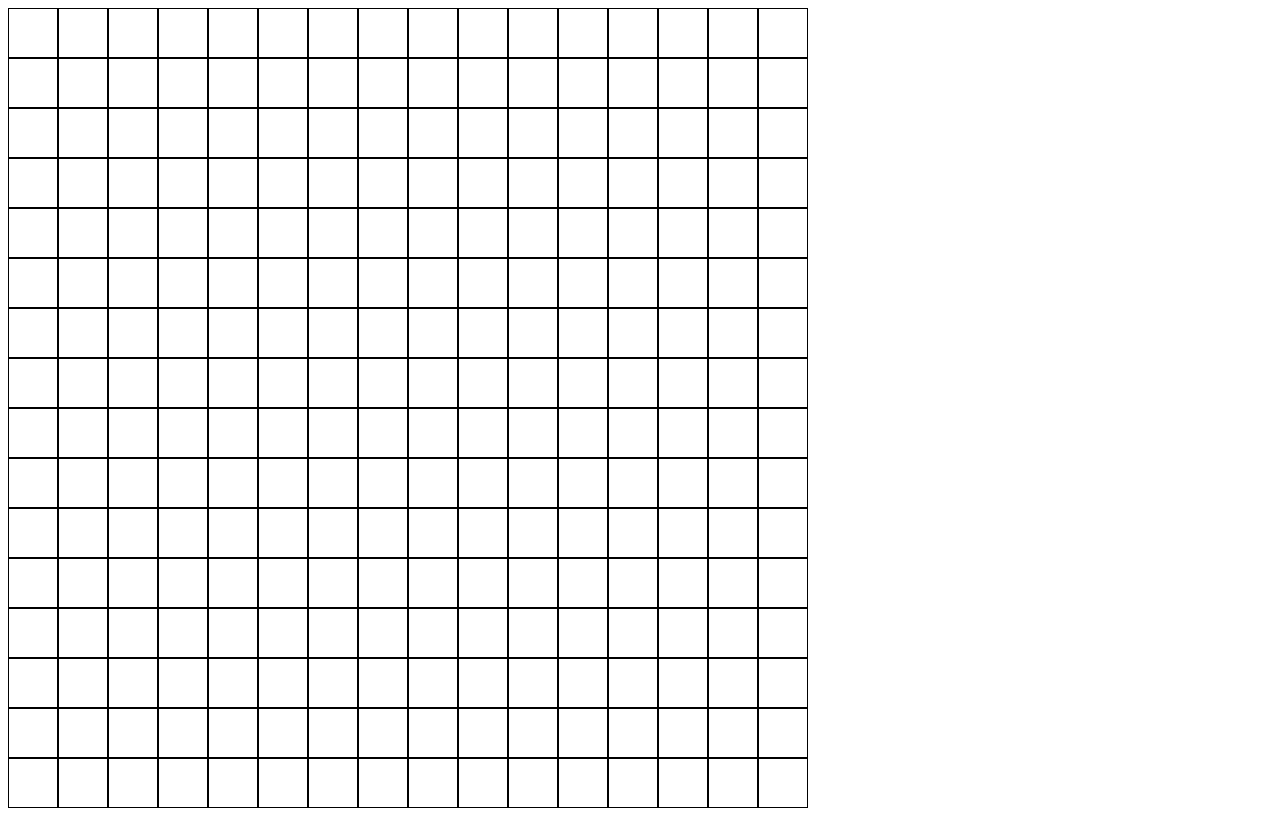
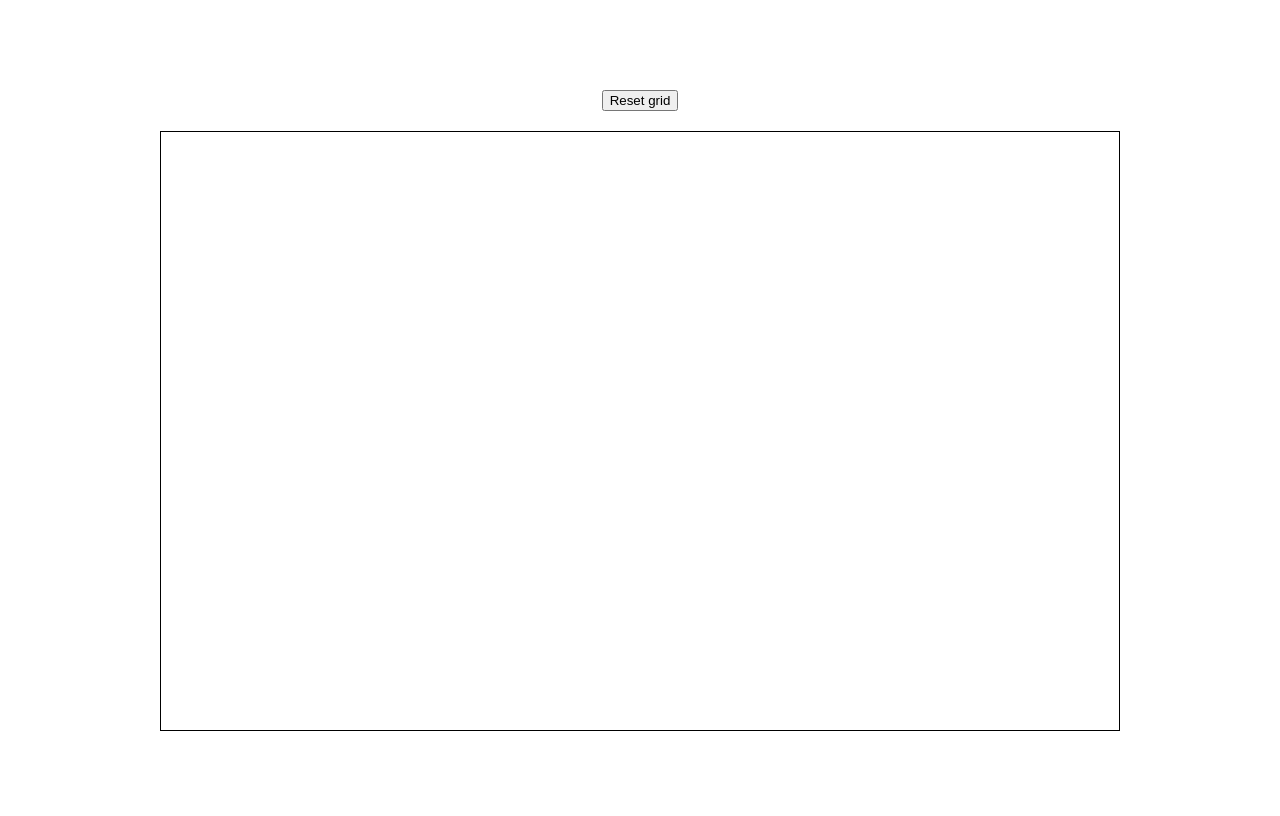
Before and after one commit to liyiz/TOP-etchasketch, a plain HTML site: page index.html in a window 1280 px wide. Drawn offline with Linux system fonts and the light colour scheme.

Commit message:
Add reset button

```diff
--- a/index.html
+++ b/index.html
@@ -8,6 +8,7 @@
     <script src="script.js" defer></script>
 </head>
 <body>
+    <button id="reset">Reset grid</button>
     <div id="container"></div>
 </body>
 </html>
--- a/script.js
+++ b/script.js
@@ -1,16 +1,33 @@
-const gridX = 16;
-const gridY = 16;
+const defaultSize = 16;
 
 document.addEventListener('DOMContentLoaded',() => {
     // handle DOMContentLoaded event
-    createGrid();
+    createGrid(defaultSize, defaultSize);
+
+    const resetBtn = document.querySelector('#reset');
+    resetBtn.addEventListener('click', () => {
+        let gridX = prompt('Enter size of x axis', defaultSize);
+        while (isNaN(gridX) || gridX > 512) {
+            alert('You did not enter a number or you tried a number larger than 512, try again');
+            gridX = prompt('Enter size of x axis', defaultSize);
+        }
+        let gridY = prompt('Enter size of y axis ', defaultSize);
+        while (isNaN(gridY) || gridY > 512) {
+            alert('You did not enter a number or you tried a number larger than 512, try again');
+            gridY = prompt('Enter size of y axis', defaultSize);
+        }
+
+        createGrid(gridX, gridY);
+    })
 });
 
-function createGrid() {
+function createGrid(gridX, gridY) {
     // create rows
     // create columns
     const container = document.querySelector('#container');
 
+    // reset previous grid
+    container.innerHTML = '';
     // set grid size
     // set cell size
 
@@ -19,14 +36,20 @@ function createGrid() {
     for (let i = 0; i < gridX; i++) {
         for (let j = 0; j < gridY; j++) {
             const gridCell = document.createElement('div');
+            css( gridCell, { width: `calc(100%/${gridX})`, height: `calc(100%/${gridY})` });
             gridCell.classList.add('cell', 'fill');
             gridCell.classList.toggle('fill'); // initially flip off the fill
             gridCell.addEventListener('mouseenter', () => {
-                gridCell.classList.toggle('fill');
+                gridCell.classList.add('fill');
             });
             container.appendChild(gridCell);
         }
     }
 
+}
 
+
+function css(e, styles) {
+    for (const property in styles)
+        e.style[property] = styles[property];
 }
--- a/styles.css
+++ b/styles.css
@@ -2,16 +2,28 @@
     box-sizing: border-box;
 }
 
+body {
+    display: flex;
+    flex-direction: column;
+    justify-content: center;
+    align-items: center;
+    width: 100%;
+    height: 100vh;
+    margin: 0;
+    padding: 0;
+}
+
 #container {
-    width: calc(50px*16); /* Make sure to change with JS sizes*/
-
+    width: 75%; /* Make sure to change with JS sizes*/
+    height: 75%;
     display: flex;
     flex-wrap: wrap;
 
+    border: 1px solid black;
 }
 
 .cell {
-    border: 1px solid black;
+    /* border: 0.5px solid grey; */
     height: 50px;
     width: 50px;
     background-color: white;
@@ -20,3 +32,7 @@
 .fill {
     background-color: black;
 }
+
+#reset {
+    margin: 20px;
+}
```
